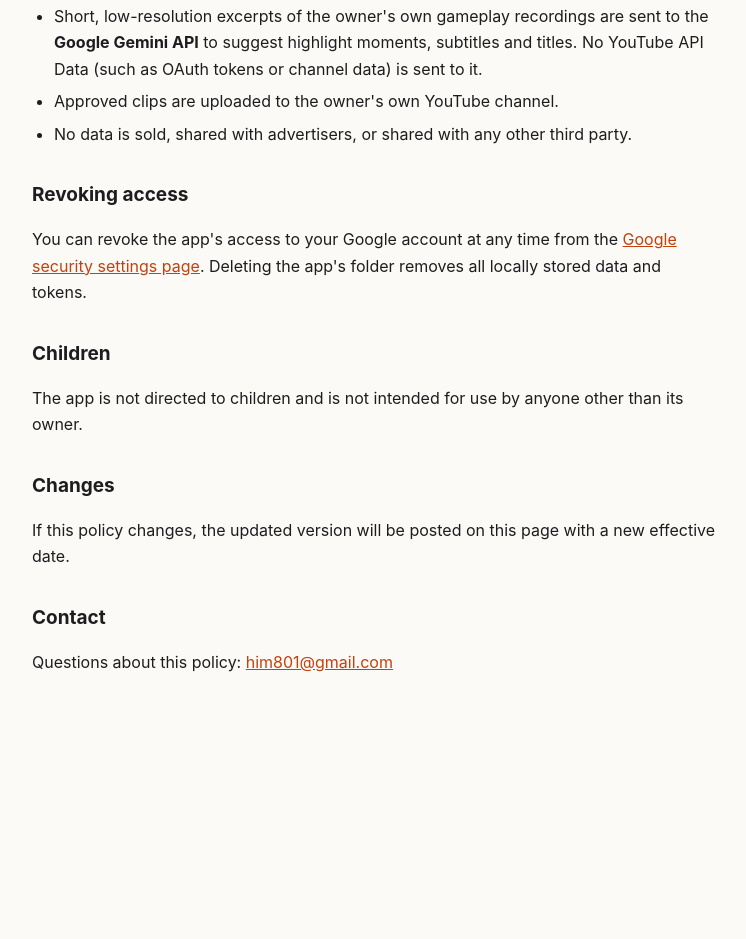
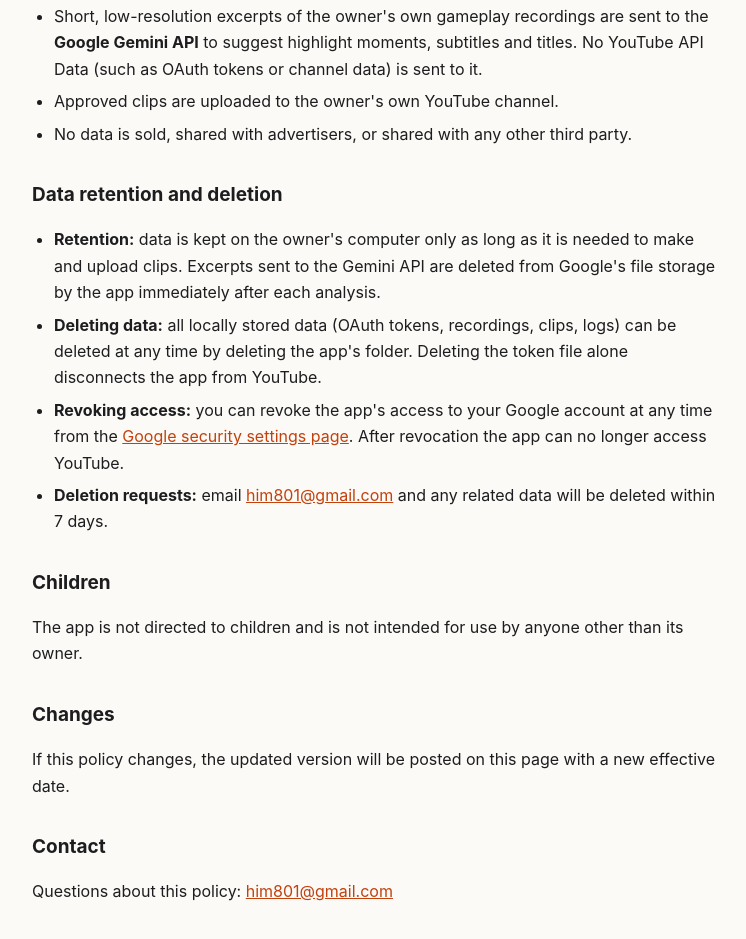
Before and after one commit to him801/auto-clipping, a plain HTML site: page privacy.html in a window 1280 px wide. Shown: the part 1041-1980 px from the top of the page, without its empty margins (264-1010 px from the left). Before the commit the page ends 1797 px from the top, so only its background shows below. Drawn offline with Linux system fonts and the light colour scheme.

Commit message:
Add files via upload

```diff
--- a/privacy.html
+++ b/privacy.html
@@ -39,8 +39,13 @@
     <li>No data is sold, shared with advertisers, or shared with any other third party.</li>
   </ul>
 
-  <h2>Revoking access</h2>
-  <p>You can revoke the app's access to your Google account at any time from the <a href="https://security.google.com/settings/security/permissions">Google security settings page</a>. Deleting the app's folder removes all locally stored data and tokens.</p>
+  <h2>Data retention and deletion</h2>
+  <ul>
+    <li><b>Retention:</b> data is kept on the owner's computer only as long as it is needed to make and upload clips. Excerpts sent to the Gemini API are deleted from Google's file storage by the app immediately after each analysis.</li>
+    <li><b>Deleting data:</b> all locally stored data (OAuth tokens, recordings, clips, logs) can be deleted at any time by deleting the app's folder. Deleting the token file alone disconnects the app from YouTube.</li>
+    <li><b>Revoking access:</b> you can revoke the app's access to your Google account at any time from the <a href="https://security.google.com/settings/security/permissions">Google security settings page</a>. After revocation the app can no longer access YouTube.</li>
+    <li><b>Deletion requests:</b> email <a href="mailto:him801@gmail.com">him801@gmail.com</a> and any related data will be deleted within 7 days.</li>
+  </ul>
 
   <h2>Children</h2>
   <p>The app is not directed to children and is not intended for use by anyone other than its owner.</p>
```
